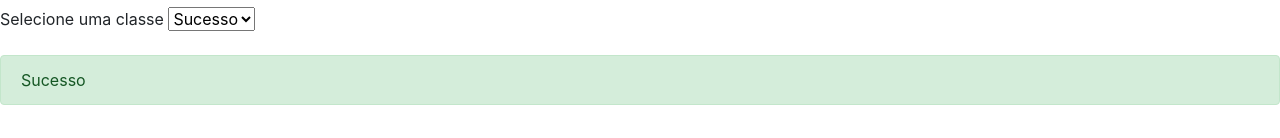
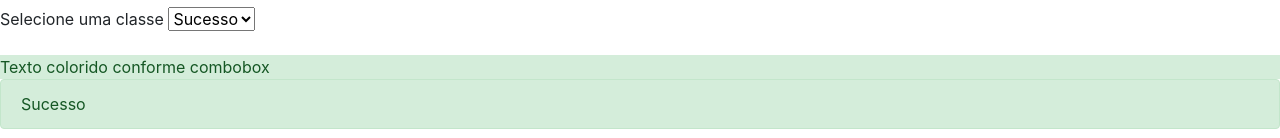
Before and after one commit to mreboucas/first-project-angular, an Angular app: page / in a window 1280 px wide. Shown: the part 1983-2121 px from the top of the page. Built offline with nearby package versions, Linux system fonts and the light colour scheme.

Commit message:
Class binding, style binding, interpolaçao de estilo

```diff
--- a/src/app/data-binding/data-binding.component.html
+++ b/src/app/data-binding/data-binding.component.html
@@ -28,7 +28,19 @@
         <option value="alert-danger">Erro</option>
       </select>
       <br><br>
+      <!-- outra forma de fazer o class binding por interpolação-->
+      <div class="{{ classe.value }}" role="alert">
+        Texto colorido conforme combobox
+      </div>
 
+      <!-- Forma de fazer o display binding-->
+      <div class="alert alert-danger" role="alert"
+           [style.display]="classe.value == 'alert-danger' ? 'none' : 'none'"
+      >
+        Esse texto aparece somente em caso de erro.
+      </div>
+
+      <!-- class binding [class]-->
       <div class="alert" role="alert" [class.alert-success]="classe.value == 'alert-success'">
         Sucesso
       </div>
```
